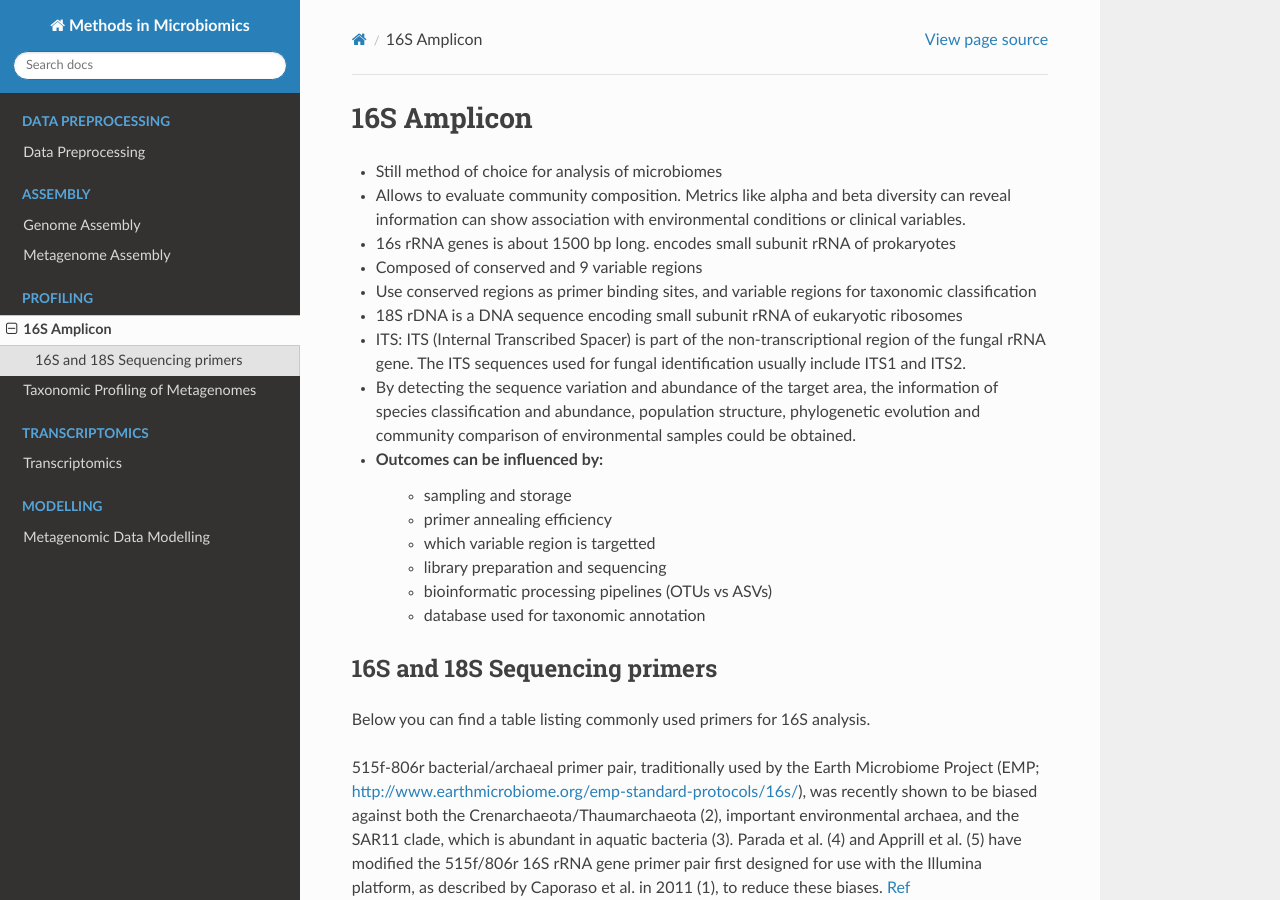
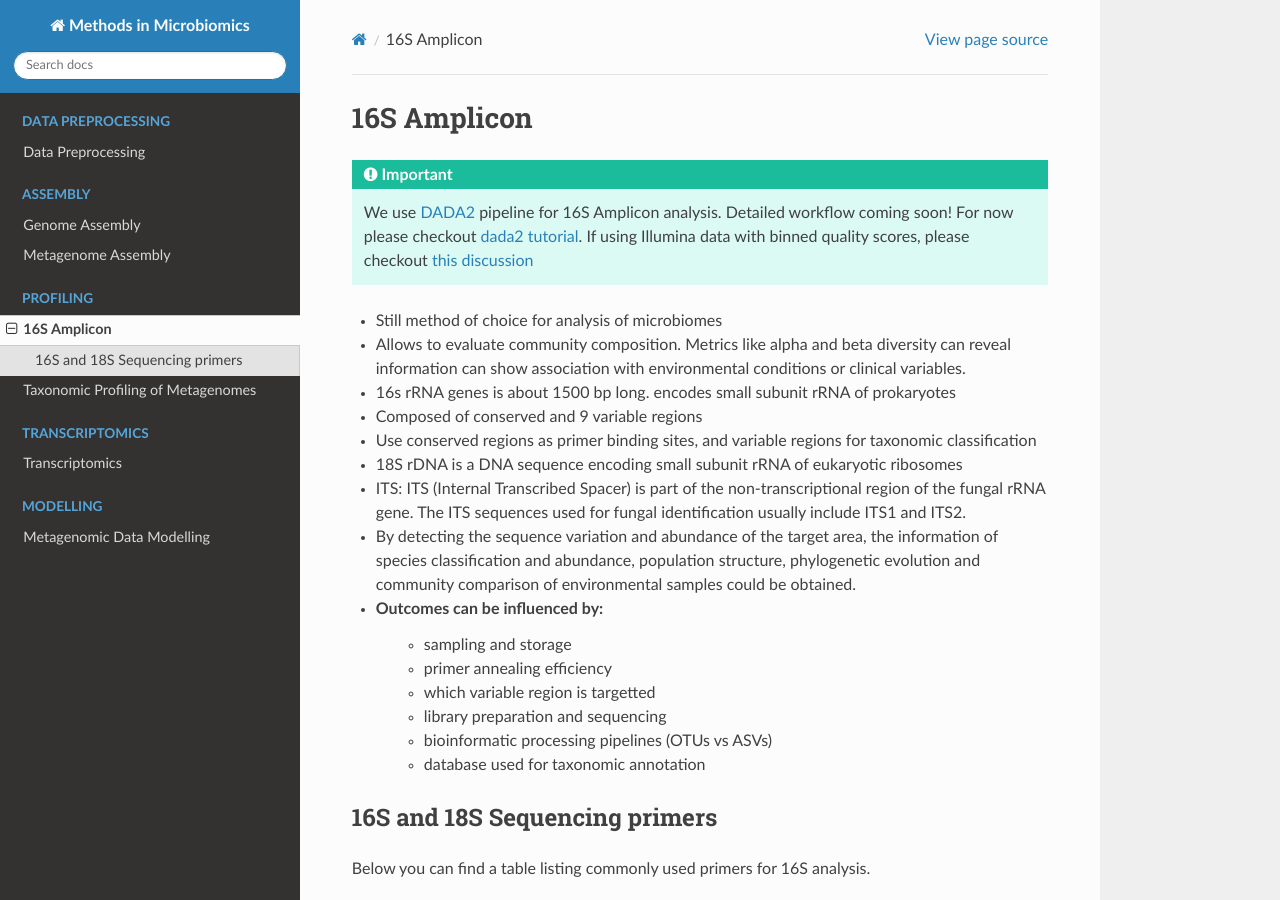
Before and after one commit to MicrobiologyETHZ/Methods_in_Microbiomics, a Sphinx documentation site: the page built from docs/profiling/16S.rst, in a window 1280 px wide and 900 px high. Built offline with Sphinx 7.4.7 and the Read the Docs theme 2.0.0, drawn with Linux system fonts in a browser that asks for light colours; part of the change alters nothing that is shown; some of the changed text lies outside the part shown.

```diff
--- a/docs/profiling/16S.rst
+++ b/docs/profiling/16S.rst
@@ -1,6 +1,14 @@
 ===================
 16S Amplicon
 ===================
+
+.. important::
+
+    We use DADA2_ pipeline for 16S Amplicon analysis. Detailed workflow coming soon! For now please checkout `dada2 tutorial`_. If using Illumina data with binned quality scores, please checkout `this discussion`_
+
+.. _DADA2: https://doi.org/10.1038/nmeth.3869
+.. _dada2 tutorial: https://benjjneb.github.io/dada2/tutorial.html
+.. _this discussion: https://github.com/ErnakovichLab/dada2_ernakovichlab#learn-the-error-rates
 
 - Still method of choice for analysis of microbiomes
 - Allows to evaluate community composition. Metrics like alpha and beta diversity can reveal information can show association with environmental conditions or clinical variables.
@@ -53,6 +61,32 @@ V4-V5       515F/926R           | GTGCCAGCMGCCGCGGTAA/   | Bacteria &  411    `P
 .. _Apprill et al.: https://doi.org/10.3354/ame01753
 .. _Walker et al.: https://doi.org/10.1186/s40168-015-0087-4
 .. _Klindworth et al.: https://doi.org/10.1093/nar/gks808
+
+.. mermaid::
+
+   flowchart TD
+     subgraph Quality
+       id2(adapter <br/>removal<br/>fa:fa-cog cutadapt)
+     end
+     subgraph DADA2
+       direction RL
+       id3() --> id4(learning<br/> errors<br/>fa:fa-cog dada2)
+       id4 --> id5(sample<br/> inference<br/>fa:fa-cog dada2)
+       id5 --> id6(read<br/> merging<br/>fa:fa-cog dada2)
+       id6 --> id7(chimera <br/>removal<br/>fa:fa-cog dada2)
+     end
+     subgraph Taxonomic
+     id8(assign<br/> taxonomy<br/>fa:fa-cog DECIPHER)
+     end
+     id1(16S <br/>Amplicon<br/>Analysis) --> Quality --> DADA2 --> Taxonomic
+
+
+     classDef tool fill:#96D2E7,stroke:#F8F7F7,stroke-width:1px;
+     style id1 fill:#5A729A,stroke:#F8F7F7,stroke-width:1px,color:#fff
+     class id2,id3,id4,id5,id6,id7,id8 tool
+
+
+
 
 1. Removing adapters and splitting reads in forward/reverse orientation. It is essential to remove adapter sequences for `dada2` pipeline to work properly. For this purpose we use cutadapt_. We run cutadapt_ multiple times to remove adapters that were added to the sequence multiple times. While is happens only rarely, this step saves some work in the downstream analysis. We also split forward adn reverse inserts (e.g. 515-926 inserts from 926-515 inserts), as the sequencing protocol produces both orientations.
 
```
